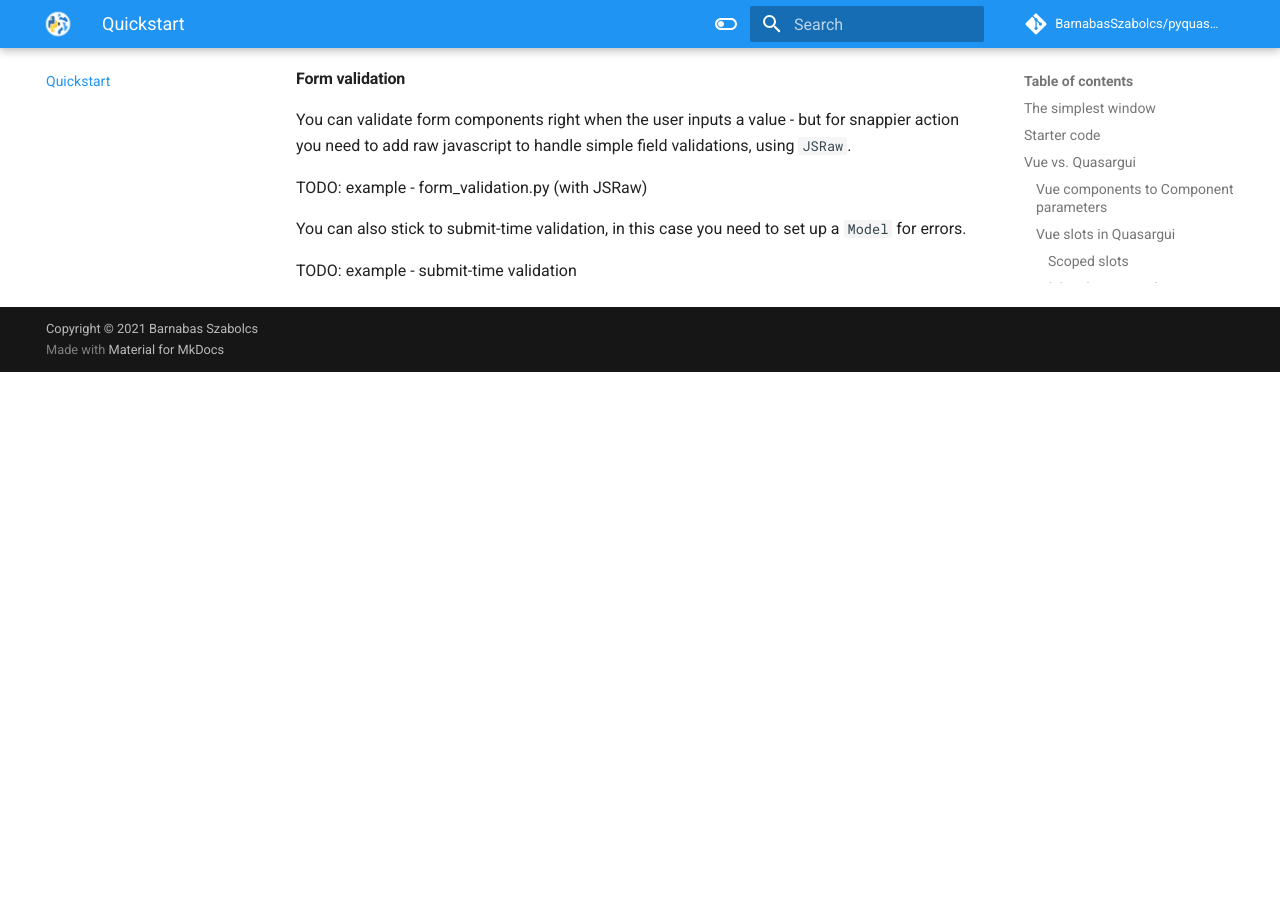
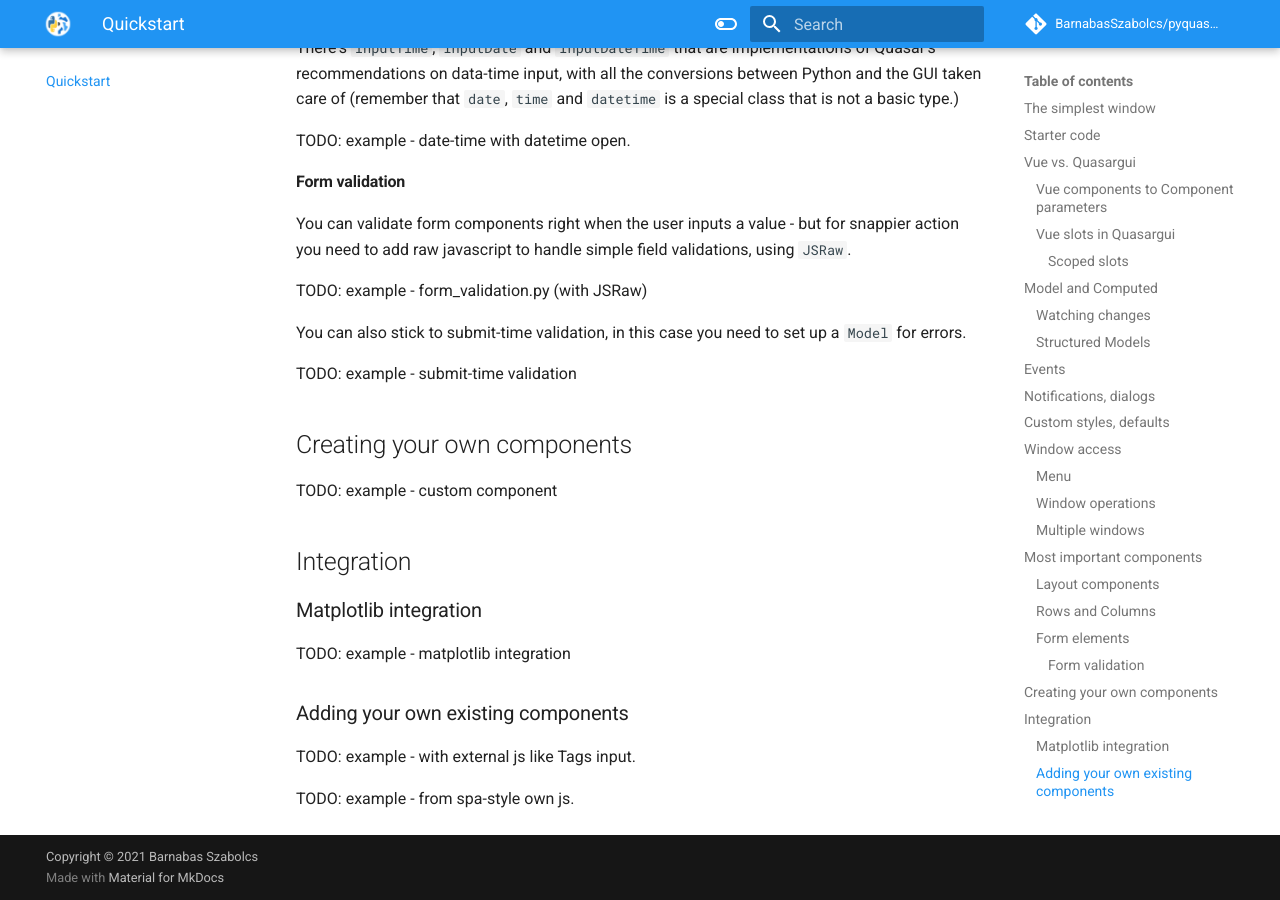
Before and after one commit to BarnabasSzabolcs/pyquasargui, an MkDocs documentation site: the page built from docs/quickstart.md, in a window 1280 px wide and 900 px high, scrolled down 11513 px. Built offline with MkDocs 1.6.1 and Material for MkDocs 9.7.7, drawn with Linux system fonts in a browser that asks for light colours; comment, search, counter and statistics services are not loaded; before the commit the page ends 11885 px from its top, so only the background shows below that; some of the changed text lies outside the part shown.

Commit message:
adds plans for more examples (full structure)

````diff
--- a/docs/quickstart.md
+++ b/docs/quickstart.md
@@ -336,6 +336,10 @@ If you want to execute code when a `Model` gets a certain value, you just call `
     ```
 
 You can add a callback anytime of course, even after a component is added to the window.
+
+### Structured Models
+
+TODO: example - dictionary access to models
 
 ## Events
 
@@ -877,6 +881,21 @@ You can also stick to submit-time validation, in this case you need to set up a
 
 TODO: example - submit-time validation
 
+## Creating your own components
+
+TODO: example - custom component
+
+## Integration
+
+### Matplotlib integration
+
+TODO: example - matplotlib integration
+
+### Adding your own existing components
+
+TODO: example - with external js like Tags input.
+
+TODO: example - from spa-style own js.
 
 [quasardoc]: https://quasar.dev
 [quasardocplugins]: https://quasar.dev/quasar-plugins/
````
